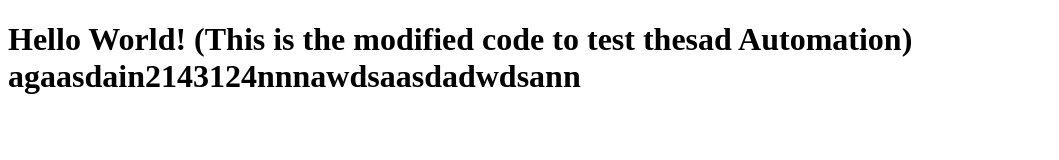
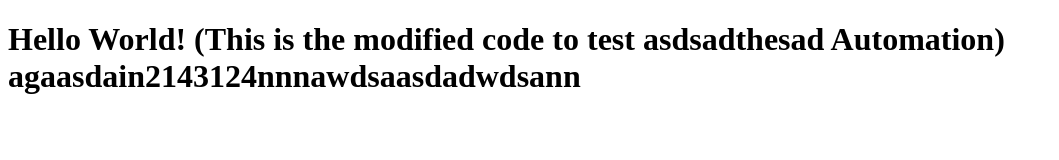
Before and after one commit to RayyanShaikh1905/my-app-code, a plain HTML site: page index.html in a window 1280 px wide. Shown: the whole page, without its empty margins (0-1059 px from the left). Drawn offline with Linux system fonts and the light colour scheme.

Commit message:
Update index.html

```diff
--- a/index.html
+++ b/index.html
@@ -4,6 +4,6 @@
     <title>Sample App</title>
 </head>
 <body>
-    <h1>Hello World! (This is the modified code to test thesad Automation) agaasdain2143124nnnawdsaasdadwdsann </h1>
+    <h1>Hello World! (This is the modified code to test asdsadthesad Automation) agaasdain2143124nnnawdsaasdadwdsann </h1>
 </body>
 </html>
```
